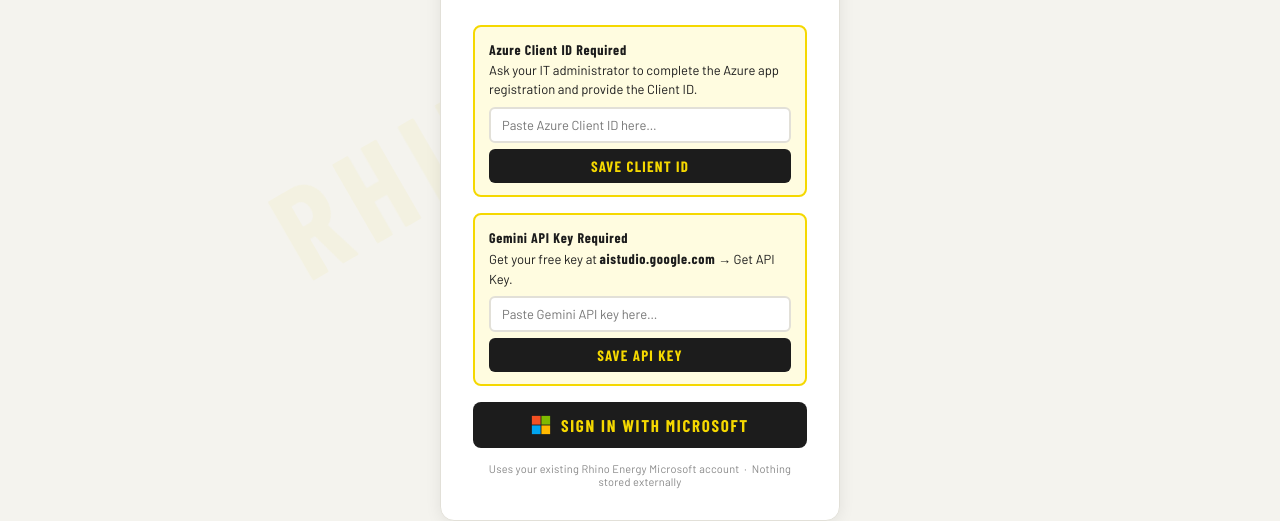
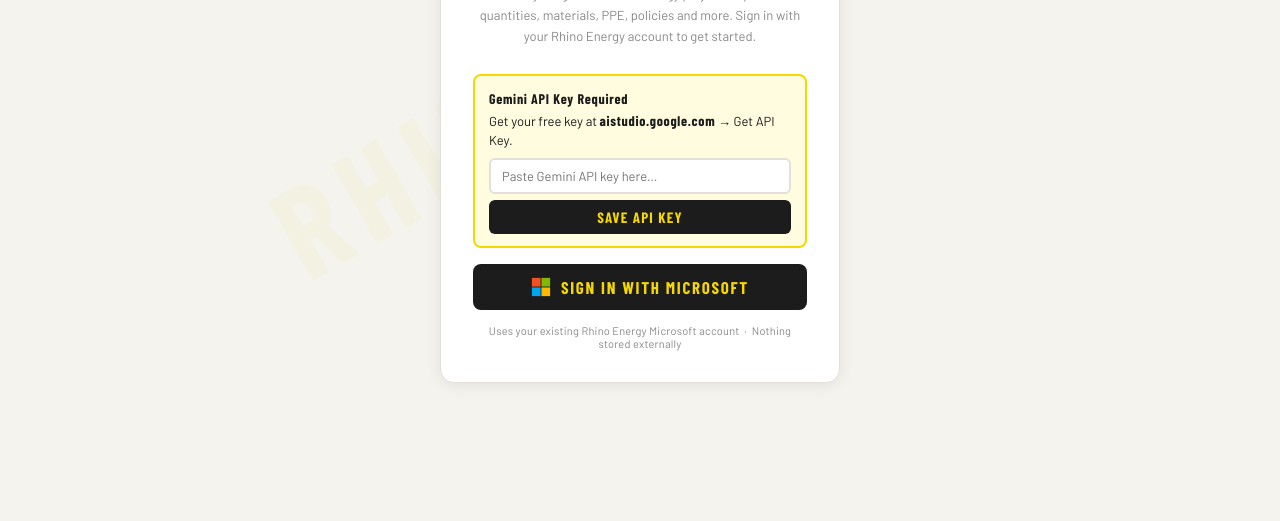
Before and after one commit to RhinoEnergyDavidWH/rhino-assistant, a plain HTML site: page index.html in a window 1280 px wide. Shown: the part 368-889 px from the top of the page. After the commit the page ends 800 px from the top, so only its background shows below. Drawn offline with nearby package versions, Linux system fonts and the light colour scheme; a web font is replaced by a local one.

Commit message:
Update index.html

```diff
--- a/index.html
+++ b/index.html
@@ -426,7 +426,7 @@
 // ═══════════════════════════════════════════════════════
 //  CONFIGURATION — fill these two lines in, then done
 // ═══════════════════════════════════════════════════════
-const MS_CLIENT_ID   = '';   // Azure Client ID from IT
+const MS_CLIENT_ID   = '3c09a93d-cbf2-4f66-bce7-df4119800020';   // Azure Client ID from IT
 const GEMINI_API_KEY = '';   // Free from aistudio.google.com
 const DAILY_LIMIT    = 1500;
 const COUNTER_FILE   = 'rhino_assistant_counter.json';
@@ -439,7 +439,7 @@
 ];
 // ═══════════════════════════════════════════════════════
 
-const TENANT = 'common';
+const TENANT = '7b777b6f-ab0f-42de-9f9a-fd1f31b729e6';
 let token = null, userInitials = 'RE', fileData = {}, history = [], busy = false, counterFileId = null;
 
 // ── Shared counter ──
```
